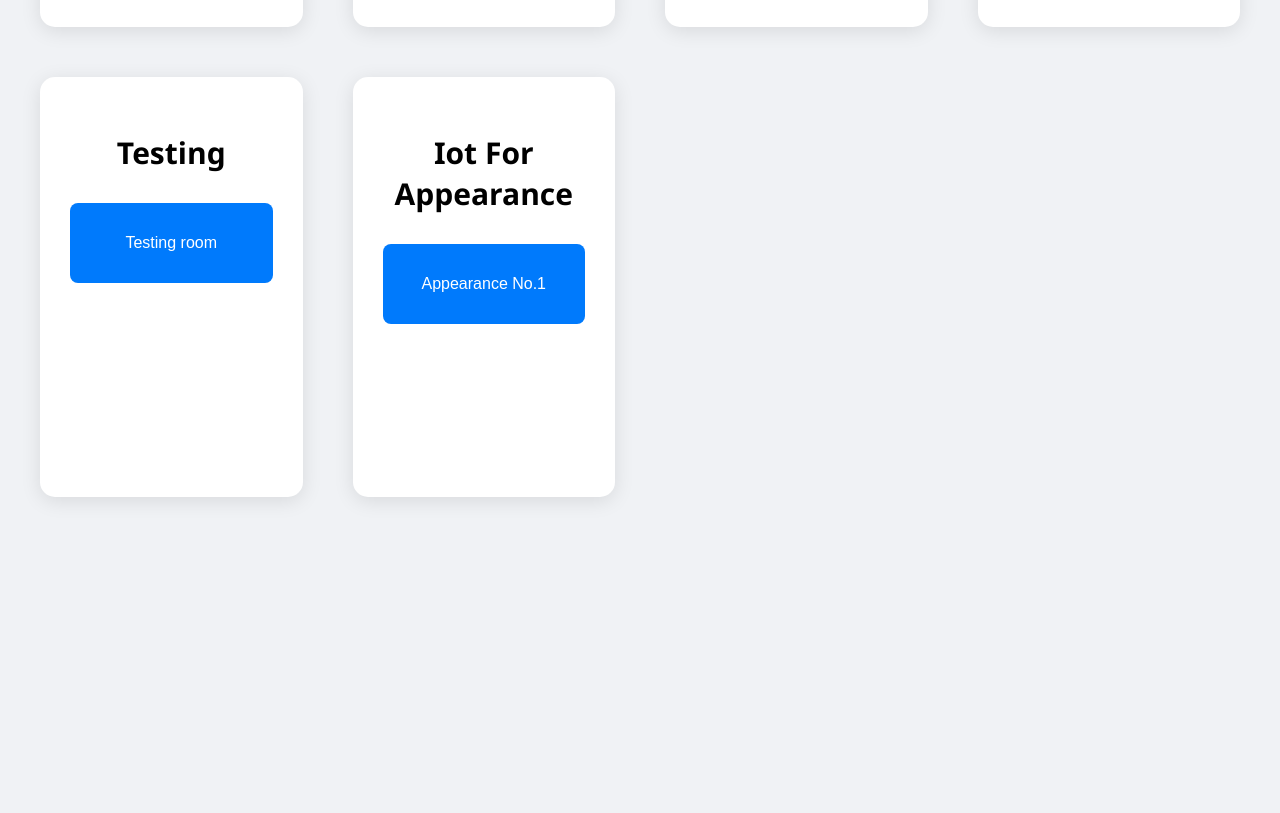
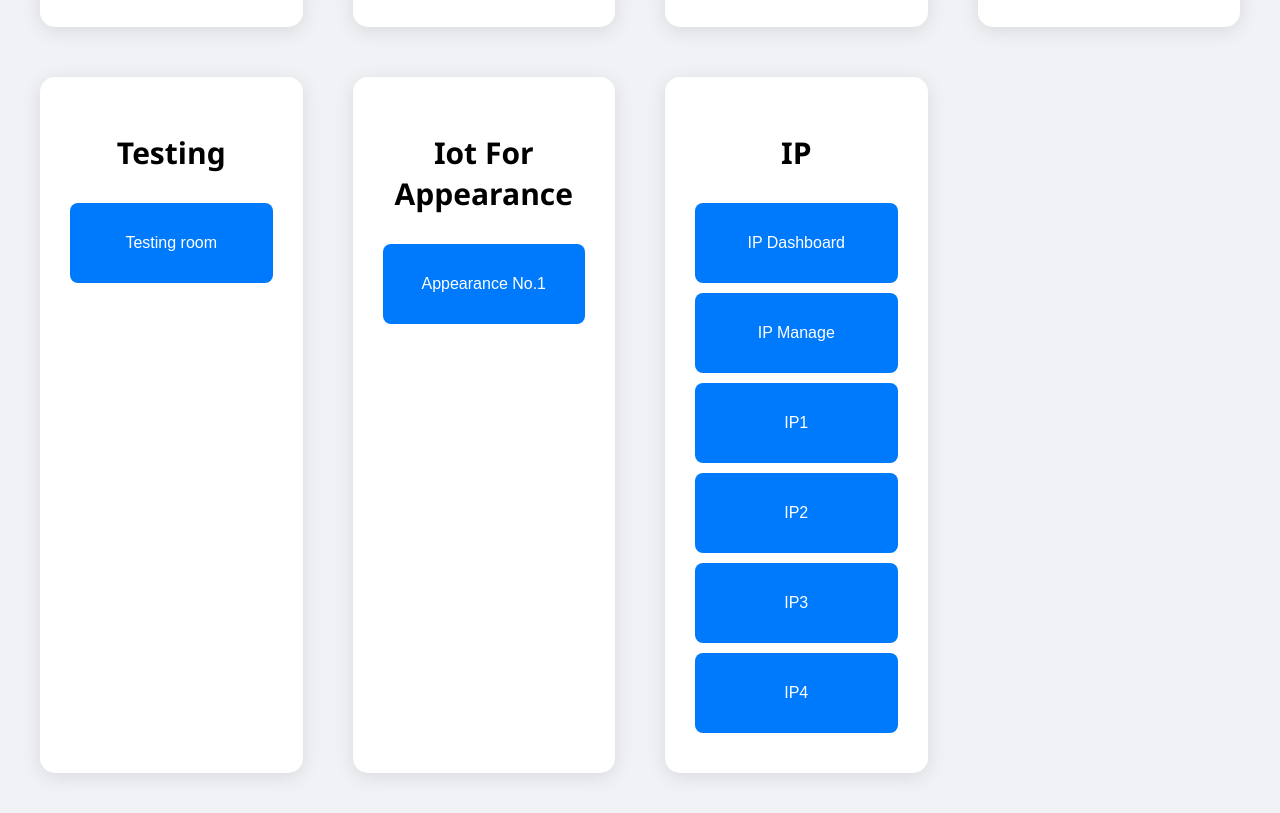
Before and after one commit to IT-SRI/OEE, a plain HTML site: page index.html in a window 1280 px wide. Shown: the part 502-1315 px from the top of the page. Before the commit the page ends 1039 px from the top, so only its background shows below. Drawn offline with Linux system fonts and the light colour scheme.

Commit message:
Update index.html

```diff
--- a/index.html
+++ b/index.html
@@ -125,7 +125,18 @@
       <div>
         <button class="btn" onclick="goTo('http://192.168.0.64:3300/ui/')">Appearance No.1</button>
       </div>
+    </div>
 
+    <div class="card">
+      <h2>IP</h2>
+      <div>
+        <button class="btn" onclick="goTo('http://192.168.20.249:1880/ui/')">IP Dashboard</button>
+        <button class="btn" onclick="goTo('http://192.168.20.249:1881/ui/')">IP Manage </button>
+        <button class="btn" onclick="goTo('http://192.168.20.231:1880/ui/')">IP1</button>
+        <button class="btn" onclick="goTo('http://192.168.20.232:1880/ui/')">IP2</button>
+        <button class="btn" onclick="goTo('http://192.168.20.233:1880/ui/')">IP3</button>
+        <button class="btn" onclick="goTo('http://192.168.20.234:1880/ui/')">IP4</button>
+      </div>
     </div>
   </div>
 
```
